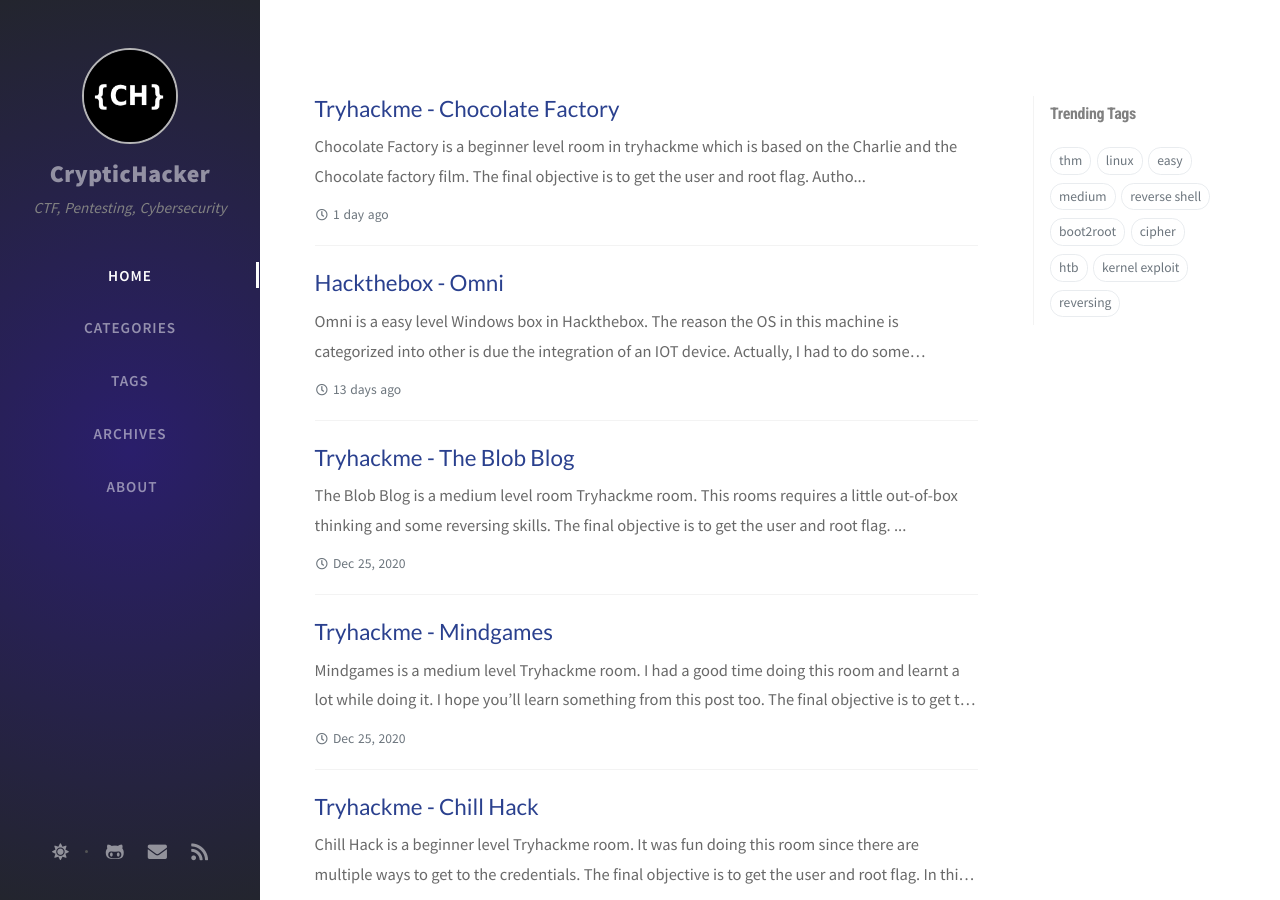
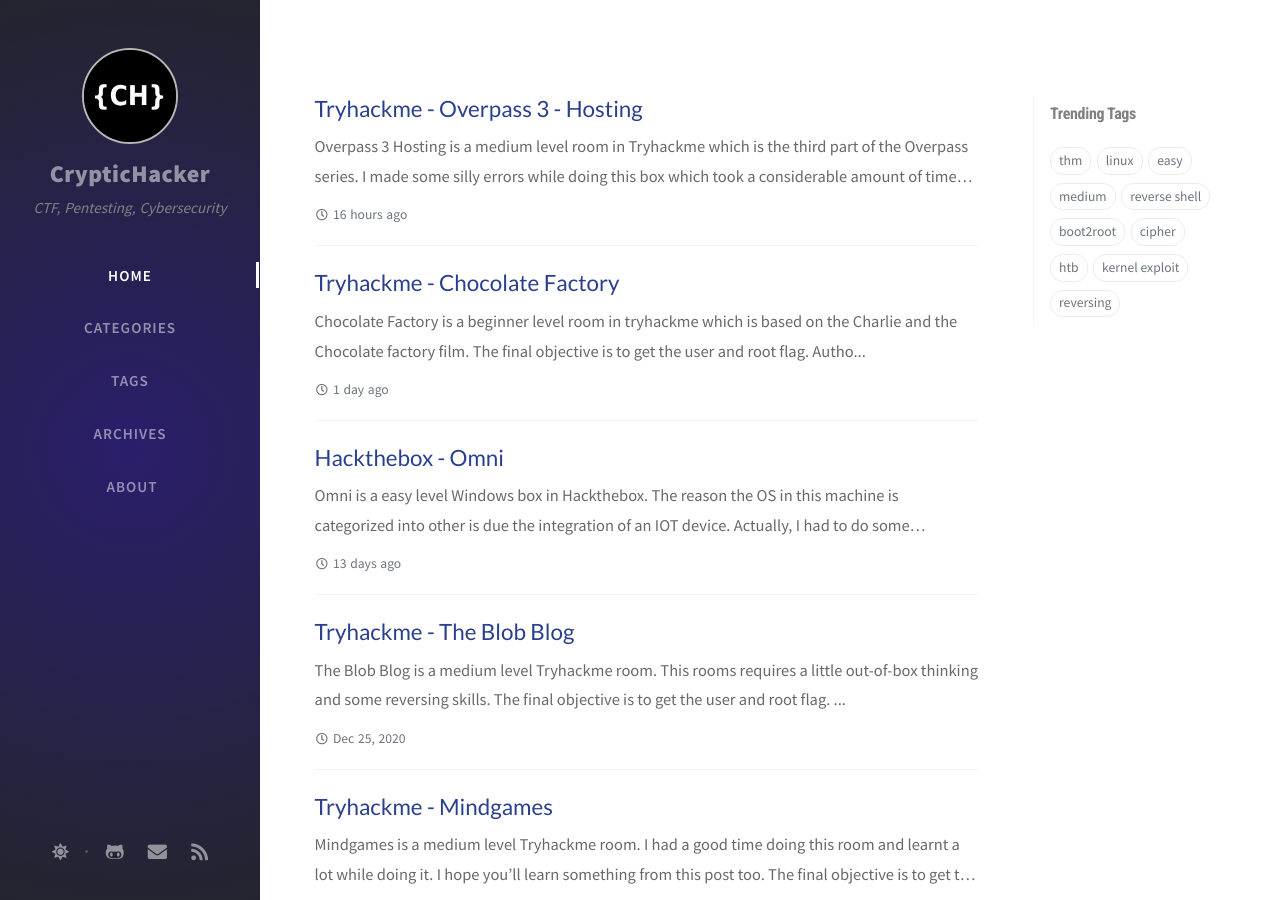
Before and after one commit to cryptichacker/cryptichacker.github.io, a Jekyll site: the page built from index.html, in a window 1280 px wide and 900 px high. Built offline with Jekyll 4.4.1, drawn with Linux system fonts in a browser that asks for light colours; nearby versions of some CDN libraries; the list of posts is cut into pages by our own code; comment, search, counter and statistics services are not loaded; some of the changed text lies outside the part shown.

Commit message:
New post overpass

````diff
--- /dev/null
+++ b/_posts/TryHackMe/2021-01-21-overpass3hosting.md
@@ -0,0 +1,158 @@
+---
+layout: post
+title: Tryhackme - Overpass 3 - Hosting
+date: 2021-01-21 19:00:00 +0000
+category: [Tryhackme, Medium]
+tags: [thm,linux,medium,reverse-shell,tunneling]
+---
+
+---
+Overpass 3 Hosting is a medium level room in Tryhackme which is the third part of the ```Overpass``` series. I made some silly errors while doing this box which took a considerable amount of time for me to finish it. The final objective is to get the web, user and root flag.
+<br>
+![cover_image](/assets/img/tryhackme/overpass3/1.png)
+
+**Author** | NinjaJc01
+**Description** | You know them, you love them, your favourite group of broke computer science students have another business venture! Show them that they probably should hire someone for security...
+
+Deploy the VM and let's go.
+
+## <ins>Enumeration</ins>
+---
+Let's start with a nmap scan.
+<br>
+![nmap_scan](/assets/img/tryhackme/overpass3/nmap_scan.png)
+<br>
+Firstly, I checked the ```http service``` since ```Anonymous``` login was not enabled in the ```ftp service```.
+<br>
+![http_service](/assets/img/tryhackme/overpass3/2.png)
+<br>
+I took note of the names in the webpage since I thought it would be useful in the future...but I recommend you not to do it.
+
+I used ```gobuster``` to find the hidden directories in the webpage.
+<br>
+![gobuster_op](/assets/img/tryhackme/overpass3/3.png)
+<br>
+I checked the ```/backups``` dir and found a zip file. I downloaded the zip file and extracted it. It infalted to two files: one of which is the ```gpg private key``` and the other is the gpg encrpyted ```Excel``` file.
+
+## <ins>GPG decryption</ins>
+---
+This is the part I was stuck for sometime because of the two simple mistakes I did. If you are not interested in reading the next paragraph, you can skip ahead.
+
+The first mistake I did is that, I extracted the decrypted message to a .txt file and tried opening it with text editor. And the second one is, I didn't use the ```file``` utility to checked what type the extracted file was.
+
+Leaving my mistakes aside, you should ```import``` the ```gpg key``` in order to extract the contents of the file.
+<br>
+<pre>
+gpg --import priv.key
+gpg --decrypt CustomerDetails.xlsx.gpg > results.xlsx
+</pre>
+<br>
+If you are in linux, you can use ```LibreOffice``` to open the file and if you are in windows, you can use ```MS Excel``` to open the decrypted file.
+<br>
+![libre_office](/assets/img/tryhackme/overpass3/5.png)
+<br>
+
+
+## <ins>Reverse shell and Web flag</ins>
+---
+I tried logging in to the ```ftp service``` with the usernames and passwords that we just found.
+<br>
+![ftp_service](/assets/img/tryhackme/overpass3/6.png)
+<br>
+I found that the backups dir in the ftp server is the same as the one we found in the webpage. I grabbed the php reverse shell code and uploaded it in the ftp server. Remember to change the ```ip``` and ```port``` field in the reverse shell file. You can upload files to the ftp server using the ```put file-name``` command.
+
+Access the ```php reverse shell file``` in the webpage by appending the file name to the url.  Remember to open a netcat listener in your local machine to catch the reverse shell.
+<br>
+![reverse_shell](/assets/img/tryhackme/overpass3/7.png)
+<br>
+Hooray!!! we got the reverse shell.
+
+Going into the ```home``` dir of the user ```apache``` you can get the ```web flag```.
+<br>
+![web_flag](/assets/img/tryhackme/overpass3/8.png)
+<br>
+
+
+## <ins>User flag</ins>
+---
+We can change the user to ```paradox``` since the password is the same as the ftp password.  And use ```python pty``` to get a stable shell.
+<br>
+![change_user_to_paradox](/assets/img/tryhackme/overpass3/9.png)
+<br>
+
+I tried some common ways to get the user ```james``` but finally end up with running ```linpeas```. Linpeas reported a potential vulnerability called ```no_root_squash```. I searched google for this vulnerability and got to this [page](https://book.hacktricks.xyz/linux-unix/privilege-escalation/nfs-no_root_squash-misconfiguration-pe). Basically, this option in the /etc/exports file gives authority to the root user on the client to access files on the NFS server as root.
+<br>
+![linpeas_results](/assets/img/tryhackme/overpass3/10.png)
+<br>
+
+I revisited my ```nmap scan results``` to check if there is a ```NFS``` server running but there was none. I used some some utilities like ```service```, ```ss``` and ```netstat``` but it returned with an error. So, I generated a ssh key pair in my local machine and appended the public key to the ```/home/paradox/.ssh/authorized_keys``` file in the remote machine. I logged in to the ```ssh service``` with the private key.
+
+Here's how you can do it
+<br>
+<pre>
+#In your local machine
+ssh-keygen
+#provide the path and the password
+
+#In the remote machine
+echo "contents-of-the-id_rsa.pub-file" >> /home/paradox/.ssh/authorized_keys
+
+#To login to ssh
+ssh paradox@machine-ip -i id_rsa
+</pre>
+<br>
+
+After logging in, I used the previously mentioned utilities and confirmed that nfs is active in the remote machine.
+<br>
+![service_rpcbind](/assets/img/tryhackme/overpass3/11.png)
+<br>
+![ss_grep](/assets/img/tryhackme/overpass3/12.png)
+<br>
+
+**Note:**```The deafult working port of NFS is 2049```.
+
+
+I exited from the current ssh session and tried tunneling the ```NFS port 2049``` through ssh.
+<br>
+<pre>ssh -i id_rsa -L 2049:127.0.0.1:2049 paradox@machine-ip</pre>
+<br>
+![ssh_tunnel](/assets/img/tryhackme/overpass3/13.png)
+<br>
+Now, we have successfully tunneled the ```nfs``` through ```ssh```. We can ```mount``` the nfs share locally. I created a temporary dir in my working dir to mount nfs share. You can do the same or you can use the /tmp dir.
+<br>
+<pre>sudo mount -t nfs -o port=2049 localhost:/ ./tmp</pre>
+<br>
+**Note:**```You can also use chisel to tunnel the nfs share.```
+
+Change the directory to the mounted share and you can get the ```user flag```.
+<br>
+![user_flag](/assets/img/tryhackme/overpass3/14.png)
+<br>
+Way to go!! we got the user flag. Without further ado, let's also get the root flag.
+
+## <ins>Root flag</ins>
+---
+Again, add your ```ssh public key``` to the ```./.ssh/authorized_keys``` in the mounted dir. We can access the user ```james``` via ssh.
+<br>
+![user_james](/assets/img/tryhackme/overpass3/15.png)
+<br>
+We are now ready to exploit the ```no_root_squash``` vulnerability.
+<br>
+<pre>
+#In the mounted dir, as root user
+cp /bin/bash ./
+chmod +s bash
+
+#In the remote machine as user james
+./bash -p
+</pre>
+
+In case you don't know, the ```+s``` in chmod is to set user or group ID on execution.
+<br>
+![root_flag](/assets/img/tryhackme/overpass3/16.png)
+<br>
+We also got the root flag.
+
+Box finally rooted...
+
+That's it folks. Happy hacking!!!
````
Also changed, not shown: _posts/TryHackMe/2020-12-25-theblobblog.md (+2 -1 lines), assets/img/tryhackme/overpass3/1.png (added), assets/img/tryhackme/overpass3/10.png (added), assets/img/tryhackme/overpass3/11.png (added), assets/img/tryhackme/overpass3/12.png (added), assets/img/tryhackme/overpass3/13.png (added), assets/img/tryhackme/overpass3/14.png (added), assets/img/tryhackme/overpass3/15.png (added), assets/img/tryhackme/overpass3/16.png (added), assets/img/tryhackme/overpass3/2.png (added), assets/img/tryhackme/overpass3/3.png (added), assets/img/tryhackme/overpass3/4.png (added), assets/img/tryhackme/overpass3/5.png (added), assets/img/tryhackme/overpass3/6.png (added), 4 more files.
